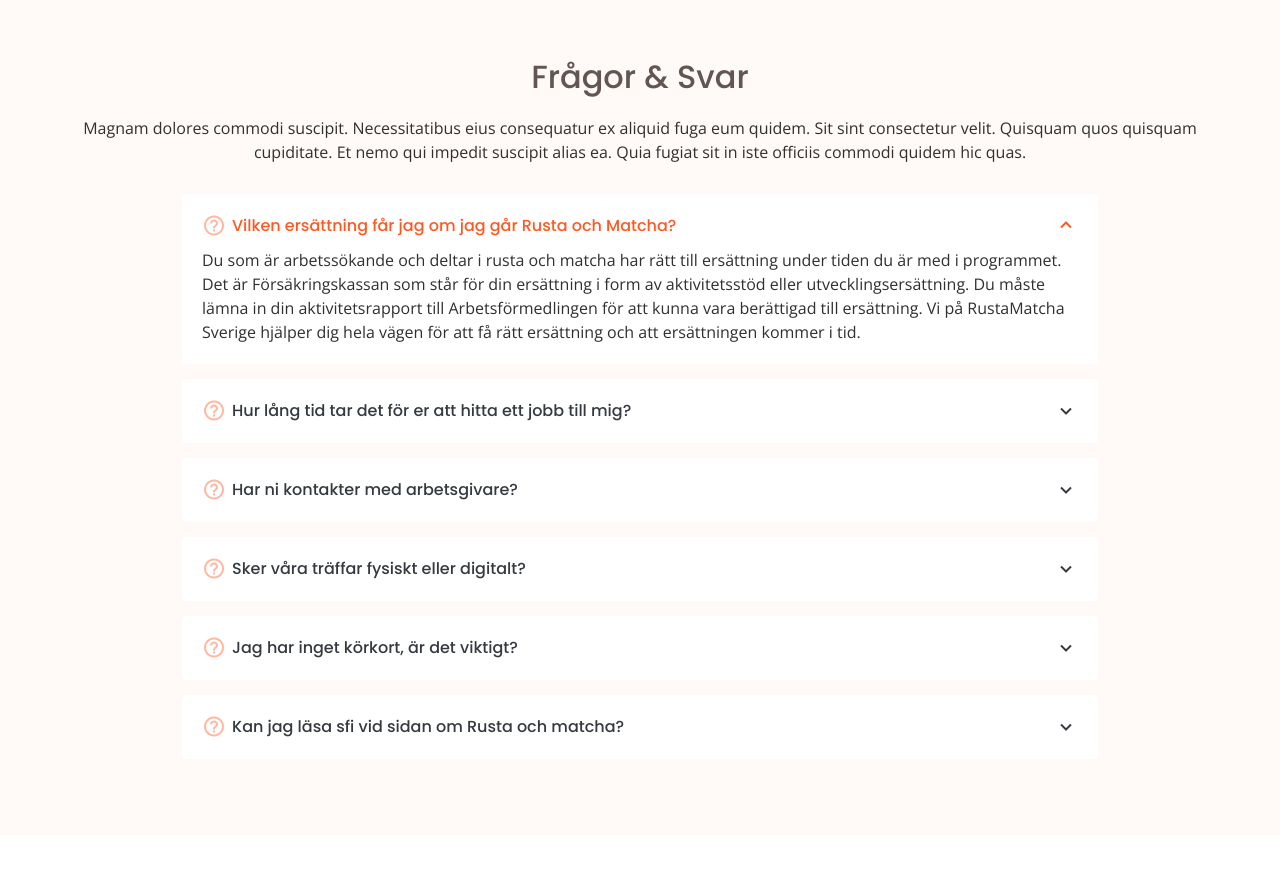
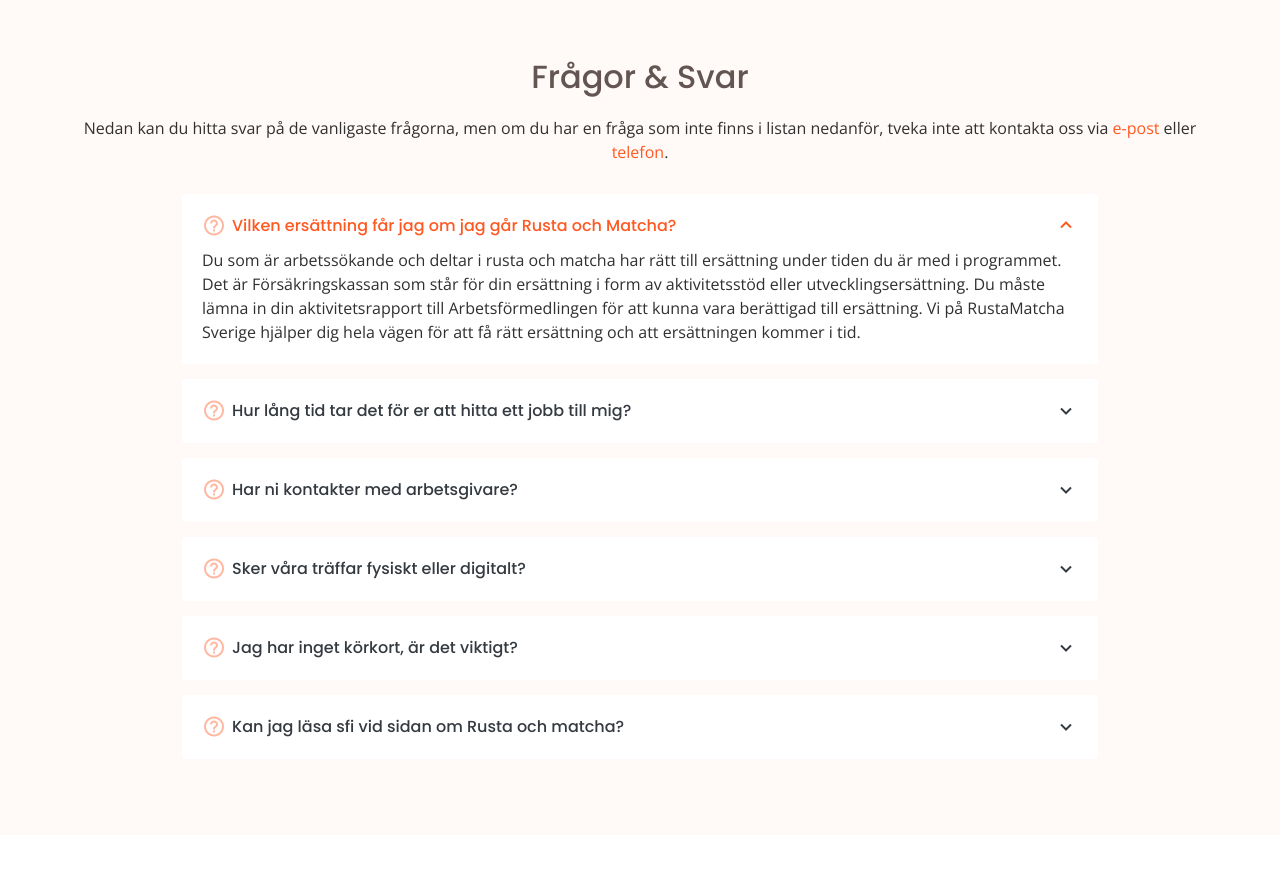
Before and after one commit to Aisi040/RustaMatcha, a plain HTML site: page index.html in a window 1280 px wide. Shown: the part 3823-4715 px from the top of the page. Drawn offline with nearby package versions, Linux system fonts and the light colour scheme.

Commit message:
extra config

```diff
--- a/index.html
+++ b/index.html
@@ -720,7 +720,7 @@
 
         <div class="section-title">
           <h2 data-aos="fade-up">Frågor & Svar</h2>
-          <p data-aos="fade-up">Magnam dolores commodi suscipit. Necessitatibus eius consequatur ex aliquid fuga eum quidem. Sit sint consectetur velit. Quisquam quos quisquam cupiditate. Et nemo qui impedit suscipit alias ea. Quia fugiat sit in iste officiis commodi quidem hic quas.</p>
+          <p data-aos="fade-up">Nedan kan du hitta svar på de vanligaste frågorna, men om du har en fråga som inte finns i listan nedanför, tveka inte att kontakta oss via <a href="index.html#contact">e-post</a> eller <a href="index.html#contact">telefon</a>.</p>
         </div>
 
         <div class="faq-list">
```
